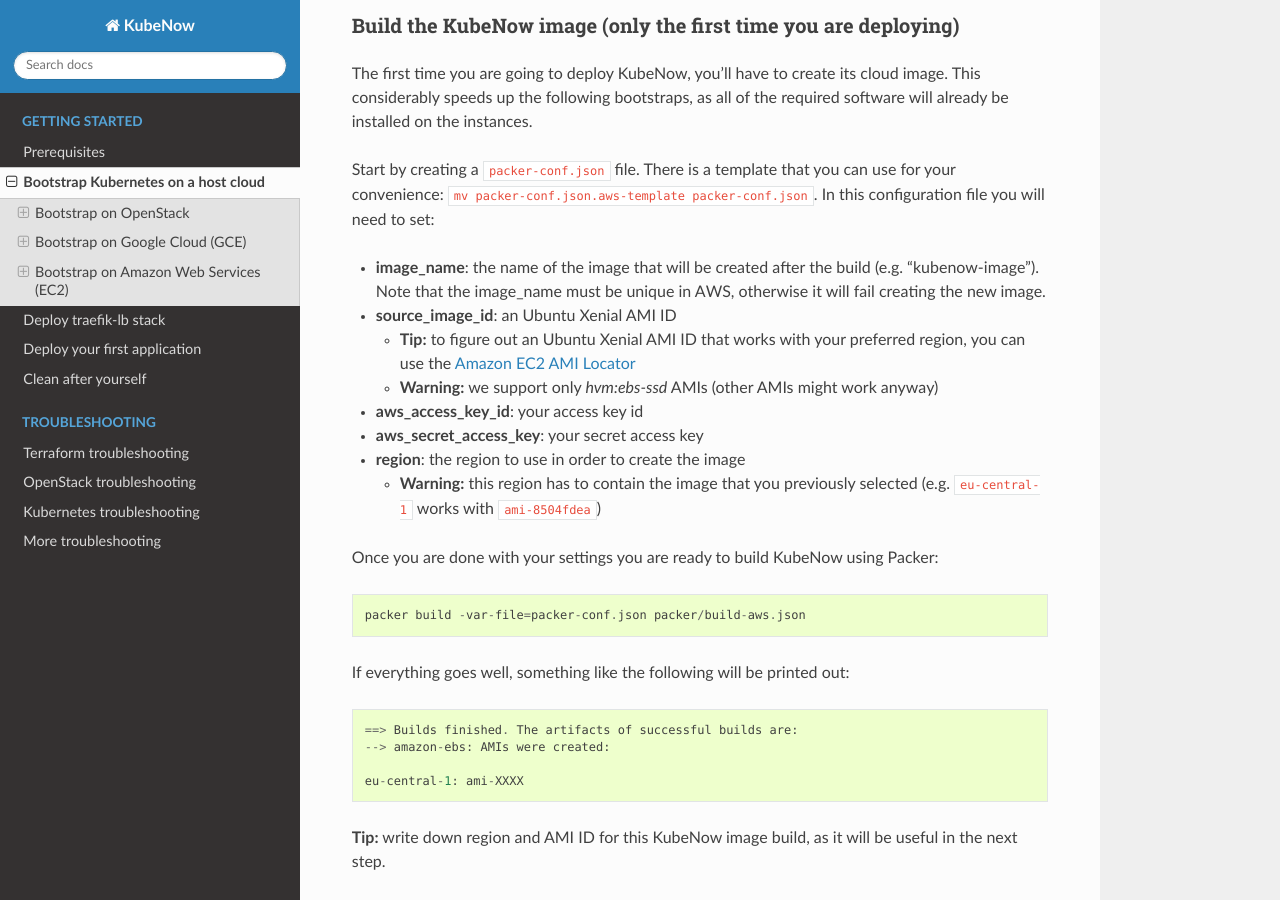
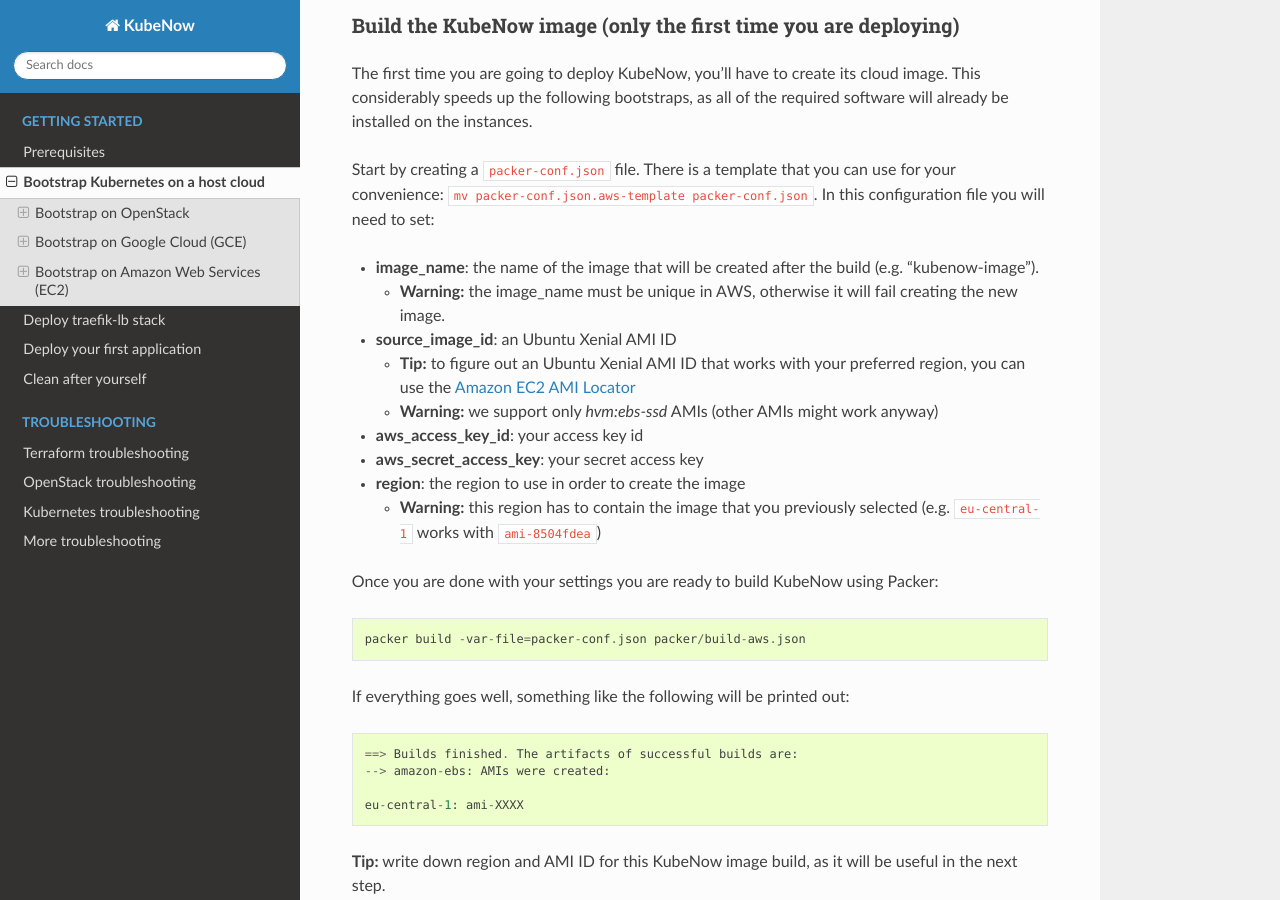
Before and after one commit to kubenow/KubeNow, a Sphinx documentation site: the page built from docs/getting_started/bootstrap.rst, in a window 1280 px wide and 900 px high, scrolled down 5768 px. Built offline with Sphinx 7.4.7 and the Read the Docs theme 2.0.0, drawn with Linux system fonts in a browser that asks for light colours; the version number could not be read and is left out.

Commit message:
Update bootstrap.rst

```diff
--- a/docs/getting_started/bootstrap.rst
+++ b/docs/getting_started/bootstrap.rst
@@ -205,7 +205,10 @@
 
 Start by creating a ``packer-conf.json`` file. There is a template that you can use for your convenience: ``mv packer-conf.json.aws-template packer-conf.json``. In this configuration file you will need to set:
 
-- **image_name**: the name of the image that will be created after the build (e.g. "kubenow-image"). Note that the image_name must be unique in AWS, otherwise it will fail creating the new image.
+- **image_name**: the name of the image that will be created after the build (e.g. "kubenow-image").
+
+  + **Warning:** the image_name must be unique in AWS, otherwise it will fail creating the new image.
+
 - **source_image_id**: an Ubuntu Xenial AMI ID
 
   + **Tip:** to figure out an Ubuntu Xenial AMI ID that works with your preferred region, you can use the `Amazon EC2 AMI Locator <https://cloud-images.ubuntu.com/locator/ec2/>`_
```
